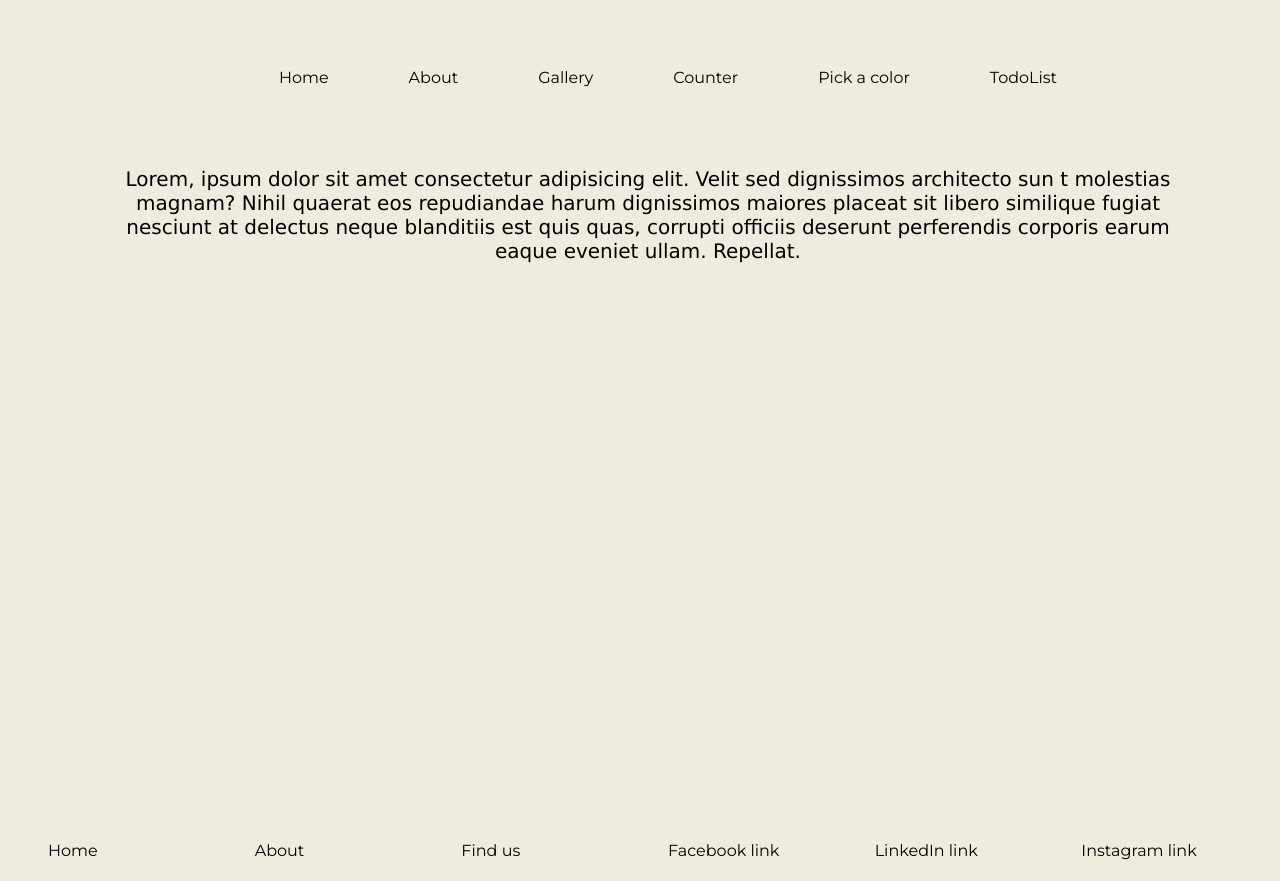
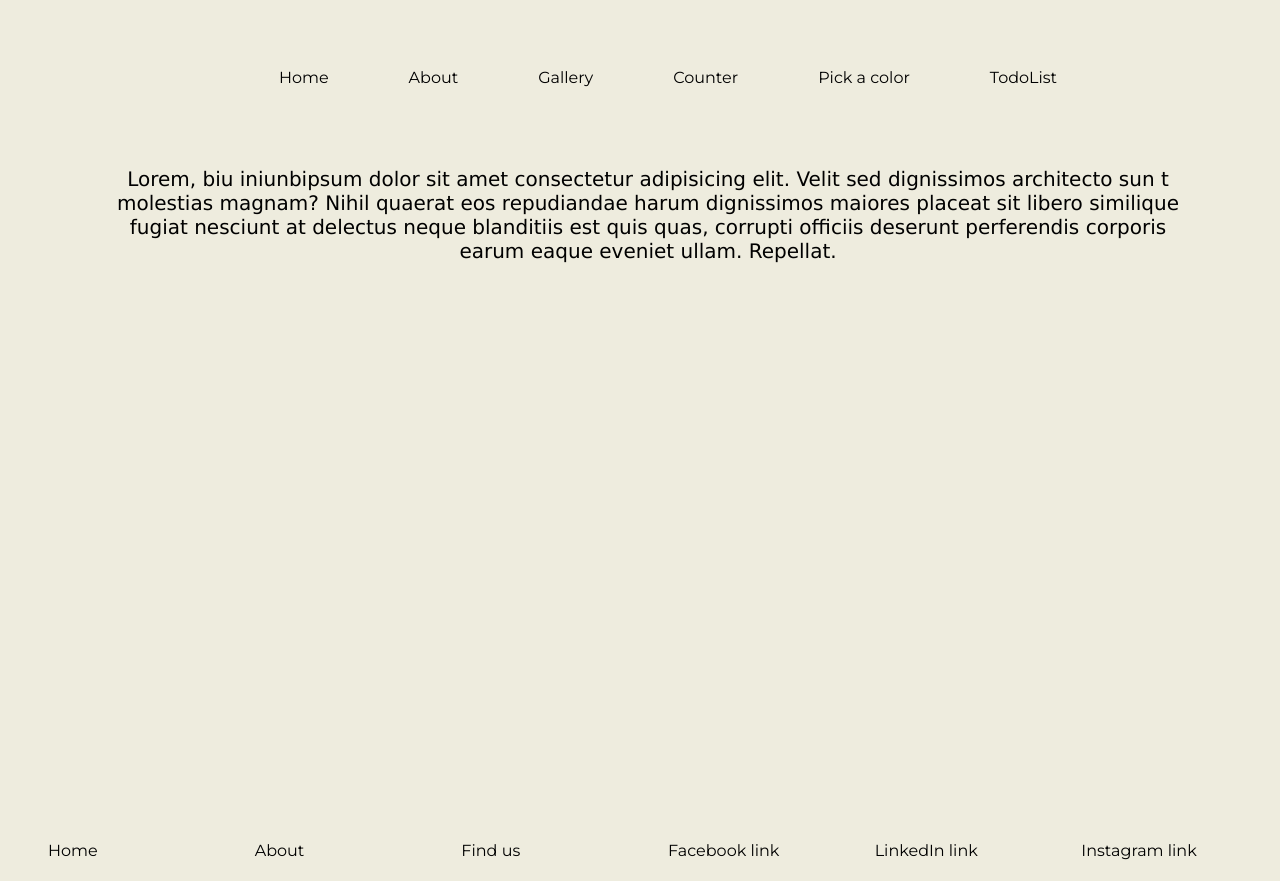
Before and after one commit to Msbee502/React-navbar, a React (Vite) app in the folder myreactapp/: page /about in a window 1280 px wide. Built offline with nearby package versions, Linux system fonts and the light colour scheme.

Commit message:
Update About.jsx

```diff
--- a/myreactapp/src/pages/About.jsx
+++ b/myreactapp/src/pages/About.jsx
@@ -5,7 +5,7 @@ function About() {
     <div className="page">
       <div className="about">
         <p>
-          Lorem, ipsum dolor sit amet consectetur adipisicing elit. Velit sed
+          Lorem, biu iniunbipsum dolor sit amet consectetur adipisicing elit. Velit sed
           dignissimos architecto sun t molestias magnam? Nihil quaerat eos
           repudiandae harum dignissimos maiores placeat sit libero similique
           fugiat nesciunt at delectus neque blanditiis est quis quas, corrupti
```
